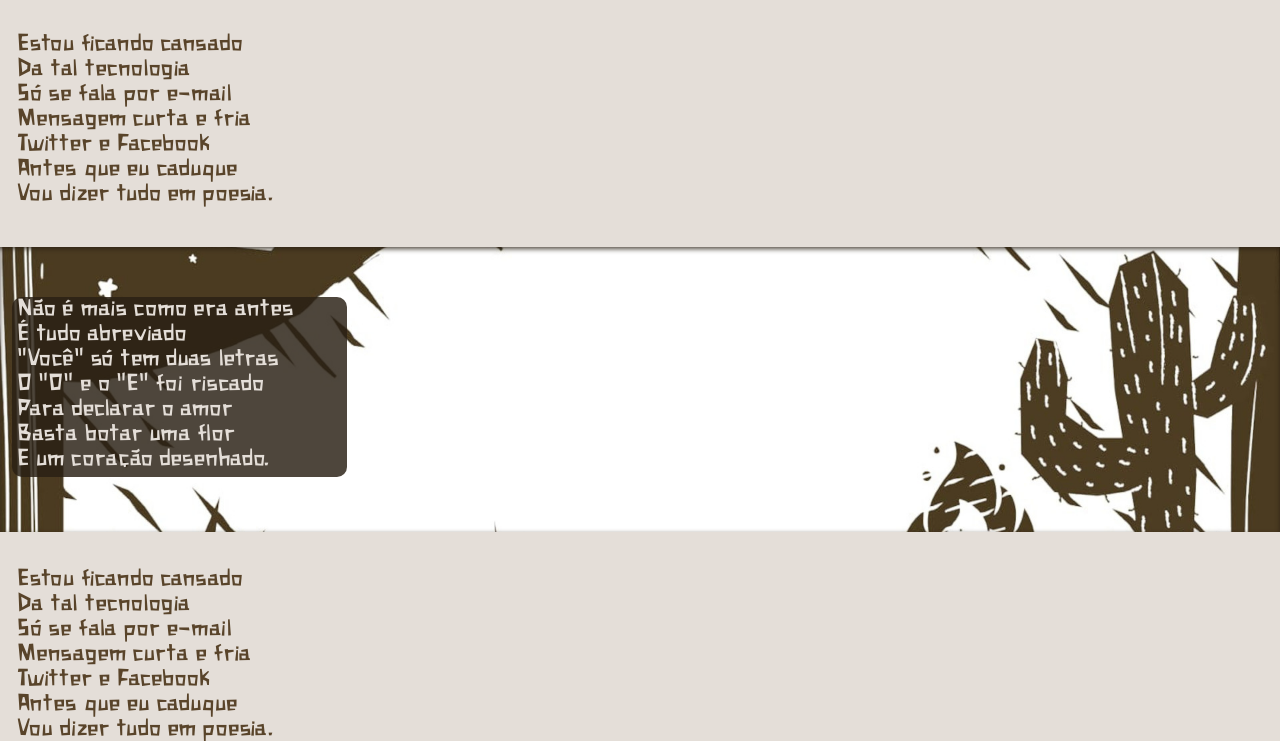
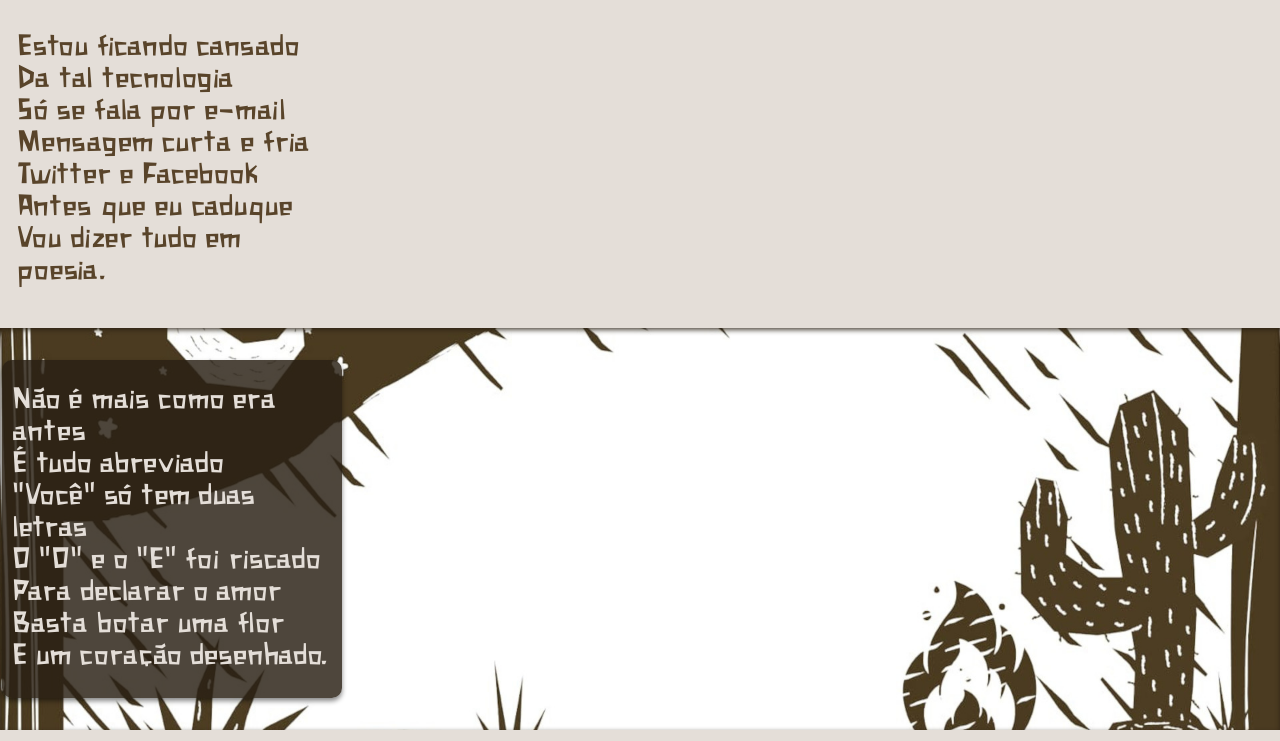
Before and after one commit to GabrielDiasFelipe/Projeto-Cordel, a plain HTML site: page index.html in a window 1280 px wide. Shown: the part 180-921 px from the top of the page. Drawn offline with Linux system fonts and the light colour scheme; a web font is replaced by a local one.

Commit message:
Atualização

```diff
--- a/style.css
+++ b/style.css
@@ -24,6 +24,7 @@ body{
 }
 header{
     background:var(--cor0) left top no-repeat fixed;
+    border-radius: 0px 0px 10px 10px;
 }
 header > h1{
     margin: 0px;
@@ -53,34 +54,37 @@ header a:hover{
   color: white;
 }
 section p{
-    font-size:max(1.3em , 2vw);
+    font-size:max(1.3em , 2.5vw);
     font-family: var(--texto);
     color:var(--cor1);
-
+    padding: 25px 25px 25px 25px;
 }
 section.cordel{
     background: rgba(128, 128, 128, 0) url(imagens/tema.jpg) center right  no-repeat fixed;
     background-size:cover;
-    padding: 15px 0px 20px 0px;
+    padding: 30px 0px 30px 0px;
     box-shadow: inset 0px 2px 5px 0px var(--trans);
 }
 section.livro{
     background: url(imagens/cordel.jpg) center right no-repeat fixed;
-    background-size:cover;
-    padding: 15px 0px 20px 0px;
+    background-size: cover ;
     box-shadow: inset 0px 3px 5px 0px var(--trans);
+    padding: 25px 5px 25px 2px;
 }
 section p{
     margin-left: 12px;
     margin-bottom: 35px;
     margin-top: 35px;
     width:max(230px,25%);
-    padding: 0px 10px 5px 5px ;
+    padding: 0px 10px 5px 5px;
 }
 section p.opaco{
     background-color: var(--trans);
     color: var(--cor3);
     border-radius: 10px;
+    padding: 25px 10px 25px 10px ;
+    margin: 2px;
+    box-shadow: 0px 3px 5px 0px rgba(0, 0, 0, 0.475);
 
 }
 footer{
```
